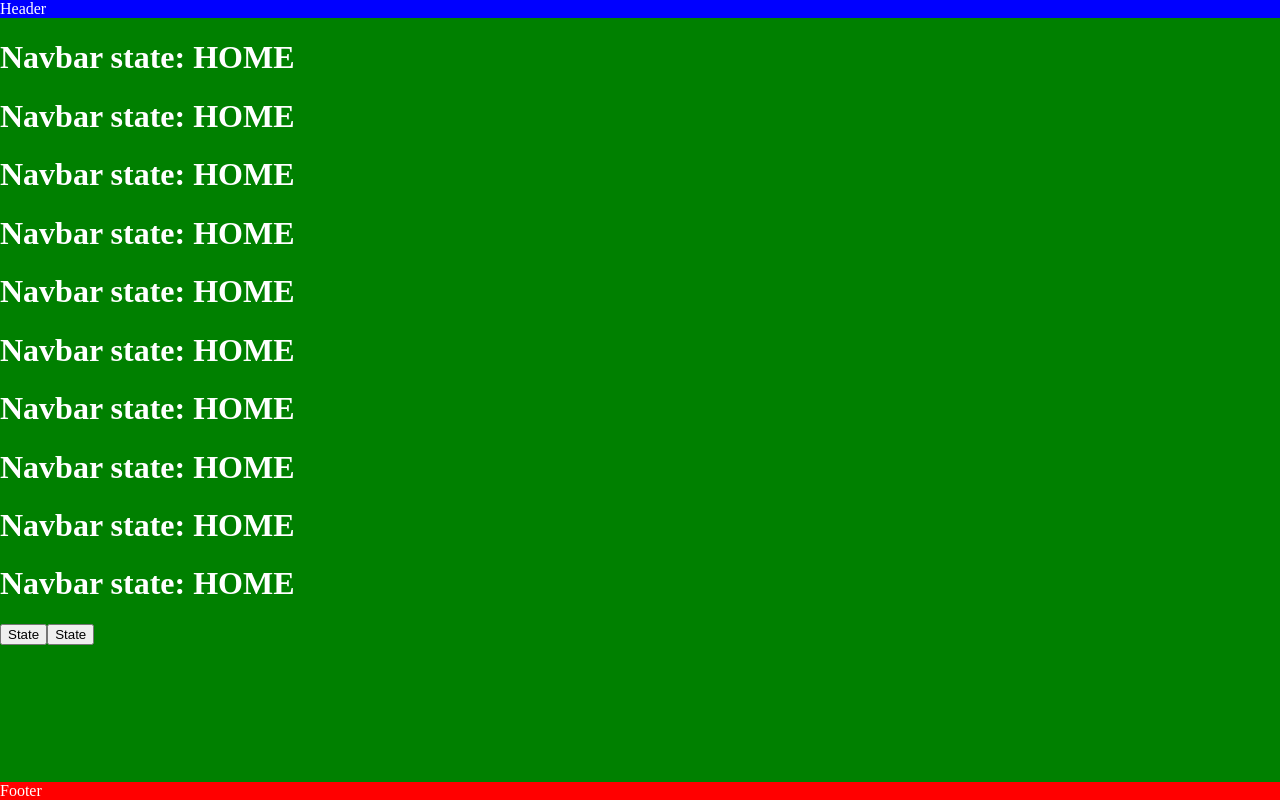
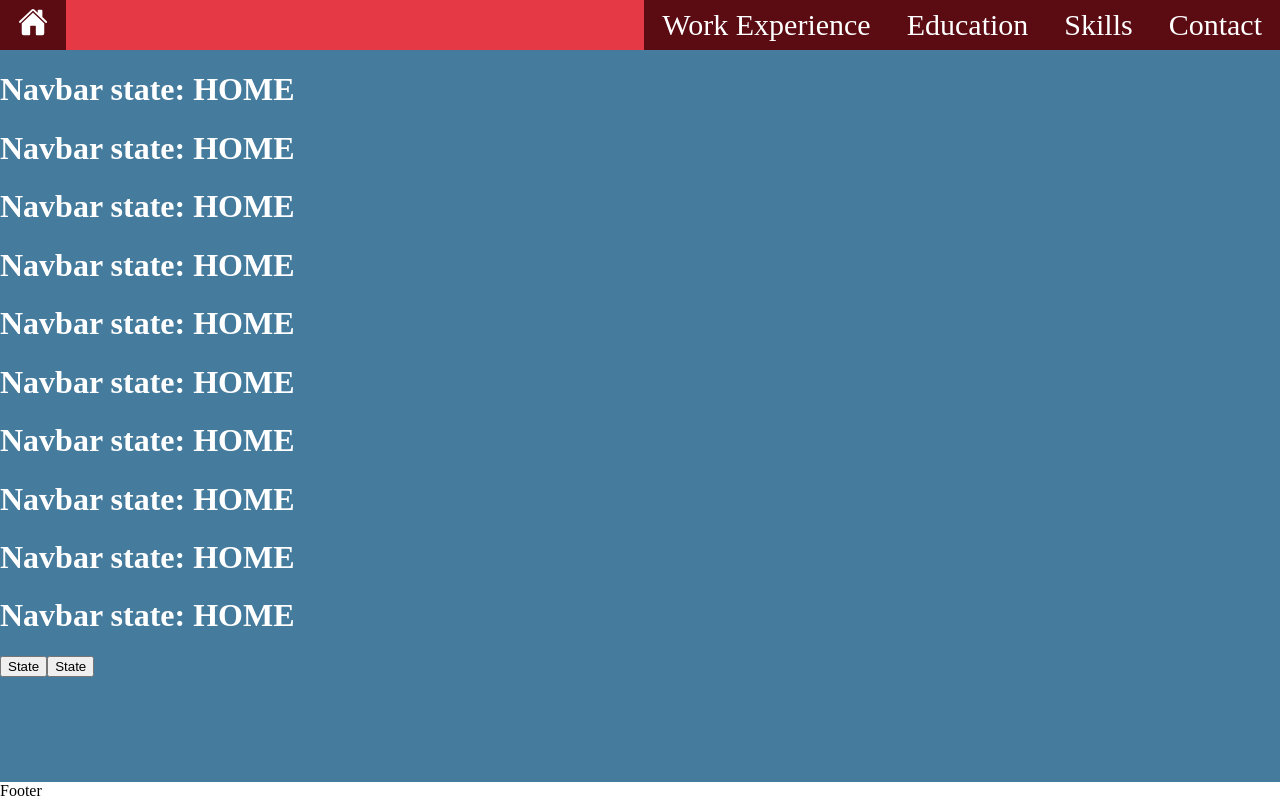
Before and after one commit to radov97/AndreiRadoviciDev, a React (Create React App) app: page / in a window 1280 px wide. Built offline with nearby package versions, Linux system fonts and the light colour scheme.

Commit message:
Navbar big screen done

```diff
--- a/package.json
+++ b/package.json
@@ -14,6 +14,7 @@
     "inline-style-prefixer": "^6.0.1",
     "react": "^18.2.0",
     "react-dom": "^18.2.0",
+    "react-icons": "^4.6.0",
     "react-redux": "^8.0.4",
     "react-responsive": "^9.0.0",
     "react-scripts": "5.0.1",
--- /dev/null
+++ b/src/components/navbar.tsx
@@ -0,0 +1,68 @@
+import { FC, useContext } from "react";
+import { useDispatch } from "react-redux";
+import { ResponsiveContext } from "../general/context";
+import {
+  SET_HOME,
+  SET_WORKEXPERIENCE,
+  SET_EDUCATION,
+  SET_SKILLS,
+  SET_CONTACT,
+} from "../redux/actions/navbar-events";
+import {
+  Container,
+  HomeBtn,
+  NavigationSection,
+  ButtonNav,
+} from "../styles/navbar-style";
+import { IoHome } from "react-icons/io5";
+
+const Navbar: FC = (): JSX.Element => {
+  const { isBigScreen, isTabletOrMobile } = useContext(ResponsiveContext);
+  const dispatch = useDispatch();
+
+  const setHomeHandler = () => {
+    dispatch(SET_HOME());
+  };
+  const setWorkExperienceHandler = () => {
+    dispatch(SET_WORKEXPERIENCE());
+  };
+  const setEducationHandler = () => {
+    dispatch(SET_EDUCATION());
+  };
+  const setSkillsHandler = () => {
+    dispatch(SET_SKILLS());
+  };
+  const setContactHandler = () => {
+    dispatch(SET_CONTACT());
+  };
+
+  const mobileComponent = (): JSX.Element => {
+    return <Container>small devics</Container>;
+  };
+
+  const bigScreenComponent = (): JSX.Element => {
+    return (
+      <Container>
+        <HomeBtn onClick={() => setHomeHandler()}>
+          <IoHome />
+        </HomeBtn>
+        <NavigationSection>
+          <ButtonNav onClick={() => setWorkExperienceHandler()}>
+            Work Experience
+          </ButtonNav>
+          <ButtonNav onClick={() => setEducationHandler()}>Education</ButtonNav>
+          <ButtonNav onClick={() => setSkillsHandler()}>Skills</ButtonNav>
+          <ButtonNav onClick={() => setContactHandler()}>Contact</ButtonNav>
+        </NavigationSection>
+      </Container>
+    );
+  };
+
+  return (
+    <>
+      {isBigScreen && bigScreenComponent()}
+      {isTabletOrMobile && mobileComponent()}
+    </>
+  );
+};
+export default Navbar;
--- a/src/components/page.tsx
+++ b/src/components/page.tsx
@@ -7,17 +7,18 @@ import {
   FooterDiv,
   BodyDiv,
 } from "../styles/page-style";
+import Navbar from "./navbar";
 
-const Page: FC<IChildrenProp> = ({ children }): JSX.Element => {
-  return (
+const Page: FC<IChildrenProp> = ({ children }): JSX.Element => (
   <Container>
-      <NavbarDiv style={{ backgroundColor: "blue" }}>Header</NavbarDiv>
+    <NavbarDiv>
+      <Navbar />
+    </NavbarDiv>
     <BodyDiv>
       <ChildrenDiv>{children}</ChildrenDiv>
-        <FooterDiv style={{ backgroundColor: "red" }}>Footer</FooterDiv>
+      <FooterDiv>Footer</FooterDiv>
     </BodyDiv>
   </Container>
 );
-};
 
 export default Page;
--- a/src/redux/reducers/navbar-events.tsx
+++ b/src/redux/reducers/navbar-events.tsx
@@ -6,6 +6,8 @@ const navbarReducer = (
   action: INavbarReducerAction
 ): NavbarEvents => {
   switch (action.type) {
+    case "HOME":
+      return "HOME";
     case "WORK-EXPERIENCE":
       return "WORK-EXPERIENCE";
     case "EDUCATION":
--- /dev/null
+++ b/src/styles/navbar-style.tsx
@@ -0,0 +1,63 @@
+import styled from "styled-components";
+import { ImperialRed, White } from "./vars";
+
+const Container = styled.div({
+  display: "flex",
+  flexDirection: "row",
+  alignItems: "center",
+  height: "50px",
+  backgroundColor: ImperialRed,
+});
+
+const HomeBtn = styled.button({
+  flexGrow: "0",
+  height: "100%",
+  background: "none",
+  font: "inherit",
+  cursor: "pointer",
+  outline: "inherit",
+  border: "none",
+  padding: "6px 18px",
+  color: White,
+  fontSize: "30px",
+  backgroundColor: "#5b0b12",
+  transition: "all .3s",
+  filter: "none",
+  "&:hover": {
+    filter: "brightness(200%)",
+  },
+  "&:active": {
+    filter: "invert(100%)",
+  },
+});
+
+const NavigationSection = styled.div({
+  flexGrow: "1",
+  display: "flex",
+  flexDirection: "row",
+  justifyContent: "flex-end",
+  height: "100%",
+});
+
+const ButtonNav = styled.button({
+  background: "none",
+  font: "inherit",
+  cursor: "pointer",
+  outline: "inherit",
+  border: "none",
+  padding: "6px 18px",
+  color: White,
+  fontSize: "30px",
+  backgroundColor: "#5b0b12",
+  transition: "all .3s",
+  filter: "none",
+  "&:hover": {
+    filter: "brightness(200%)",
+    padding: "6px 40px"
+  },
+  "&:active": {
+    filter: "invert(100%)",
+  },
+});
+
+export { Container, HomeBtn, NavigationSection, ButtonNav };
--- a/src/styles/page-style.tsx
+++ b/src/styles/page-style.tsx
@@ -1,10 +1,8 @@
 import styled from "styled-components";
-import { lightBlue } from "./vars";
+import { CeladonBlue, White } from "./vars";
 
 const Container = styled.div({
-  backgroundColor: lightBlue,
   display: "flex",
-  color: "white",
   flexDirection: "column",
   width: "100vw",
   height: "100vh",
@@ -17,13 +15,14 @@ const NavbarDiv = styled.div({
 const BodyDiv = styled.div({
   flexGrow: "1",
   overflow: "auto",
-  backgroundColor: "green",
   display: "flex",
   flexDirection: "column",
 });
 
 const ChildrenDiv = styled.div({
   flexGrow: "1",
+  backgroundColor: CeladonBlue,
+  color: White,
 });
 
 const FooterDiv = styled.div({
--- a/src/styles/vars.ts
+++ b/src/styles/vars.ts
@@ -3,8 +3,10 @@ export const tabletBreakpoint = "1224px";
 export const desktopBreakpoint = "1225px";
 
 // Colours
-export const primaryRed = "#e63946";
-export const lightMint = "#f1faee";
-export const lightBlue = "#a8dadc";
-export const primaryBlue = "#457b9d";
-export const darkBlue = "#1d3557";
+export const ImperialRed = "#e63946";
+export const Honeydew = "#f1faee";
+export const PowderBlue = "#a8dadc";
+export const CeladonBlue = "#457b9d";
+export const PrussianBlue = "#1d3557";
+export const White = "#FFF";
+export const Black = "#000";
```
Also changed, not shown: 1 other file (tests, documents, lock files or other folders). Lines whose indentation alone changed are shown as unchanged.
